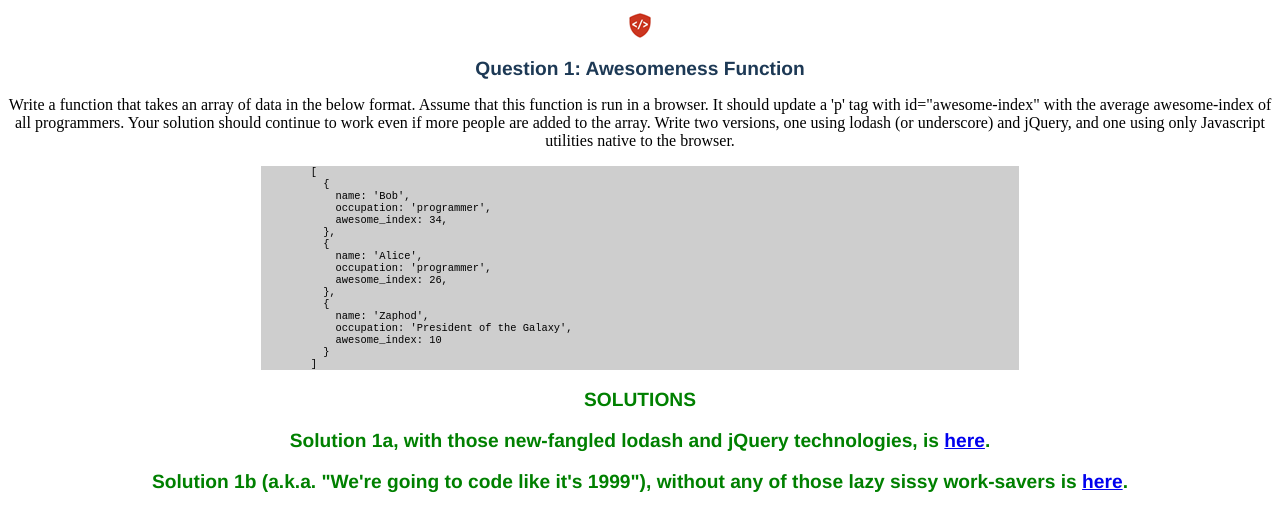
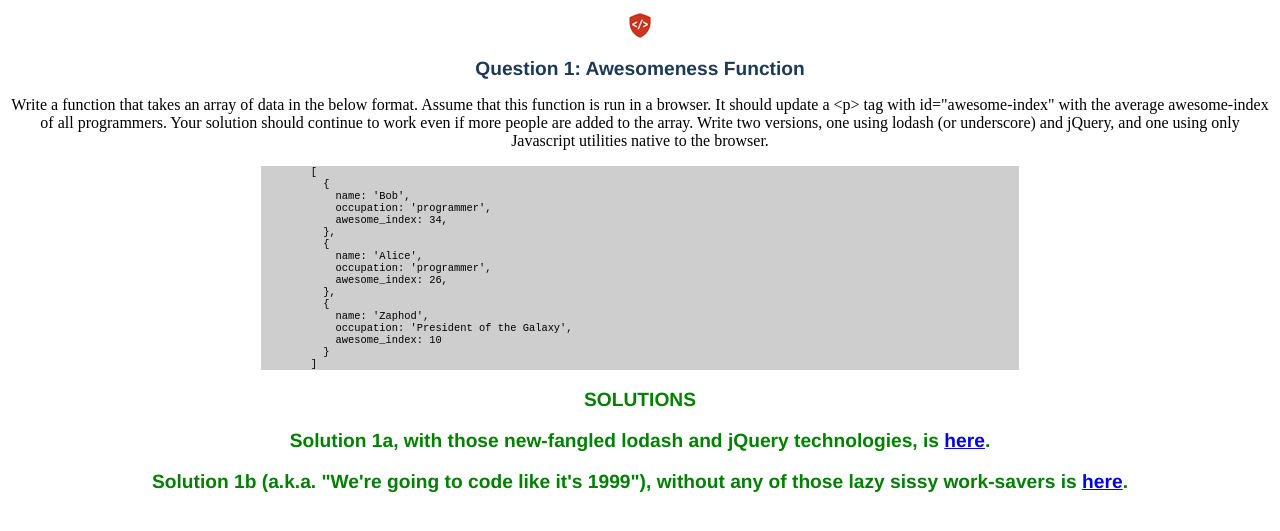
Before and after one commit to samhamm/CF-JS-DA-CC, a website: page q1/index.html in a window 1280 px wide. Shown: the part 113-644 px from the top of the page. Drawn offline with Linux system fonts and the light colour scheme.

Commit message:
tiny q1 changes to wording in HTML files

```diff
--- a/q1/index.html
+++ b/q1/index.html
@@ -21,7 +21,7 @@
 
     <img src="../img/cf.png">
     <h2>Question 1: Awesomeness Function</h2>
-      <p>Write a function that takes an array of data in the below format. Assume that this function is run in a browser. It should update a 'p' tag with id="awesome-index" with the average awesome-index of all programmers. Your solution should continue to work even if more people are added to the array. Write two versions, one using lodash (or underscore) and jQuery, and one using only Javascript utilities native to the browser.</p>
+      <p>Write a function that takes an array of data in the below format. Assume that this function is run in a browser. It should update a &lt;p&gt; tag with id="awesome-index" with the average awesome-index of all programmers. Your solution should continue to work even if more people are added to the array. Write two versions, one using lodash (or underscore) and jQuery, and one using only Javascript utilities native to the browser.</p>
 
       <p>
         <pre class="code">
```
